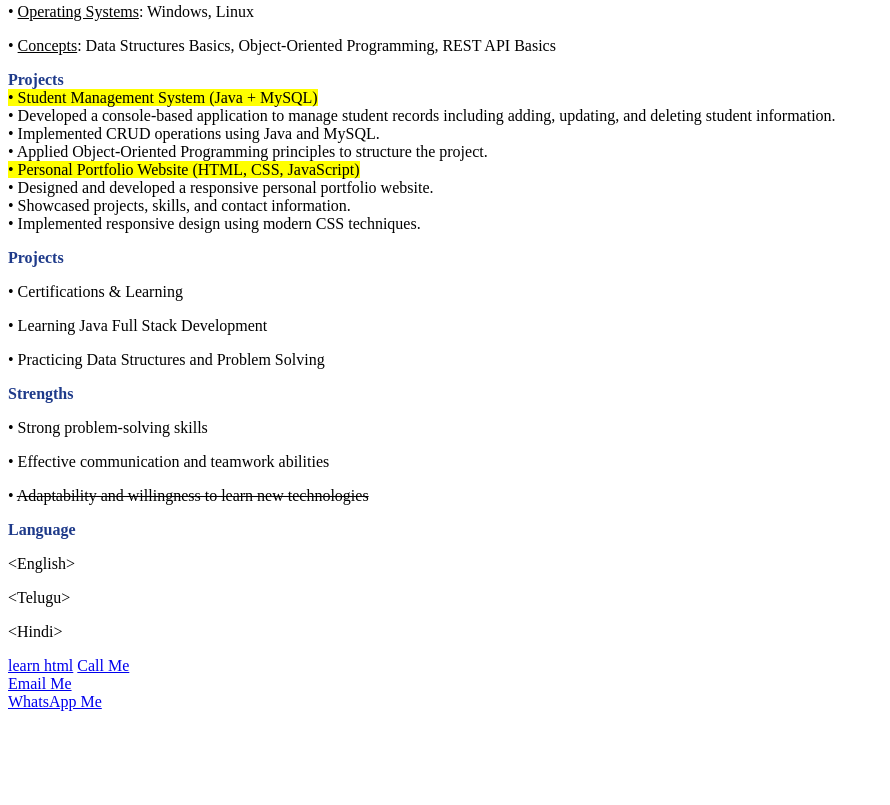
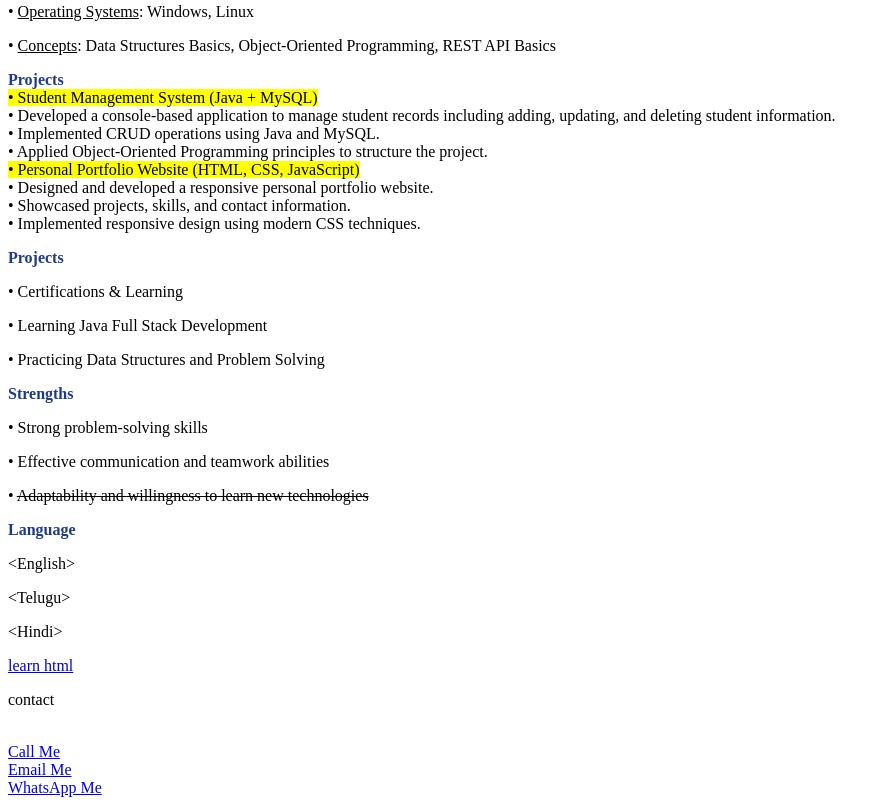
Before and after one commit to RiggvedPitla/10kcoders, a plain HTML site: page indexresume.html in a window 1280 px wide. Shown: the part 596-1401 px from the top of the page, without its empty margins (0-890 px from the left). Before the commit the page ends 1315 px from the top, so only its background shows below. Drawn offline with Linux system fonts and the light colour scheme.

Commit message:
Update indexresume.html

```diff
--- a/indexresume.html
+++ b/indexresume.html
@@ -75,7 +75,8 @@
                 <p>&lt;English&gt;</p>
                 <p>&lt;Telugu&gt;</p>
                 <p>&lt;Hindi&gt;</p>
-                <a href="https://youtu.be/HcOc7P5BMi4?si=cAYOpMaHM_41P17H">learn html</a>
+                <a href="https://youtu.be/HcOc7P5BMi4?si=cAYOpMaHM_41P17H">learn html</a><br>
+                <p>contact</p><br>
                 <!-- I learn new technologies by the help of "chatgpt" and "apna college"  -->
                  <a href="tel:8332835963">Call Me</a><br>
                 <a href="mailto:riggvedpitla23@gmail.com?subject=Hello&body=Hi i want to contact you">Email Me</a><br>
```
